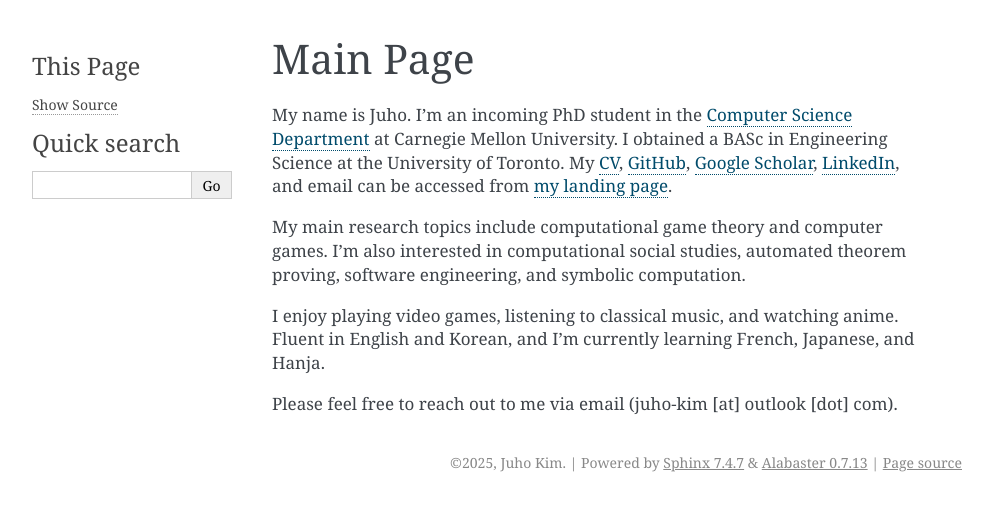
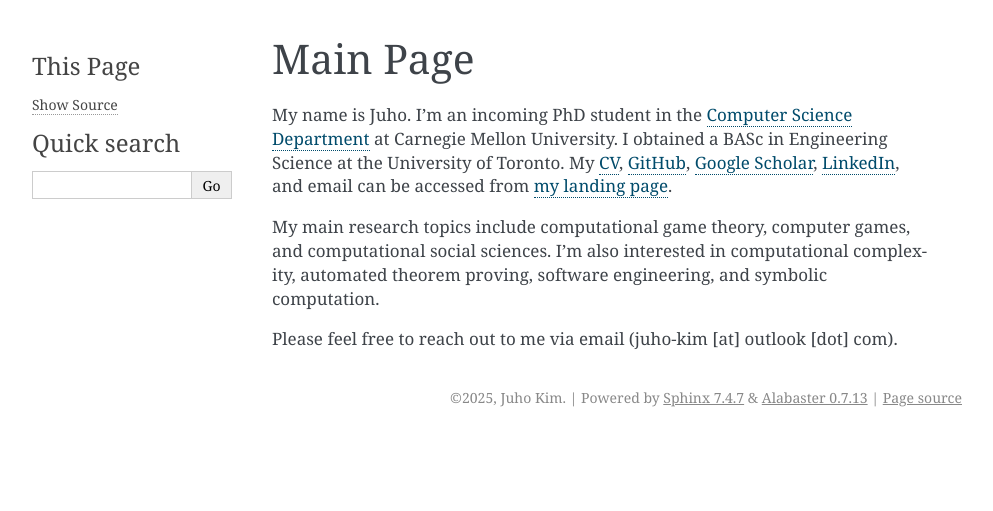
Before and after one commit to AussieSeaweed/personal-website, a Sphinx documentation site: the page built from source/index.rst, in a window 1280 px wide. Shown: the top 511 px of the page, without its empty margins (148-1141 px from the left). Built offline with Sphinx 7.4.7, drawn with Linux system fonts in a browser that asks for light colours.

Commit message:
Update website

```diff
--- a/source/index.rst
+++ b/source/index.rst
@@ -11,11 +11,8 @@ I'm an incoming PhD student in the `Computer Science Department <https://csd.cmu
 I obtained a BASc in Engineering Science at the University of Toronto.
 My `CV <https://github.com/AussieSeaweed/personal-cv/releases/latest/download/main.pdf>`_, `GitHub <https://github.com/AussieSeaweed>`_, `Google Scholar <https://scholar.google.com/citations?user=iHbLHD0AAAAJ>`_, `LinkedIn <https://www.linkedin.com/in/aussieseaweed/>`_, and email can be accessed from `my landing page <https://aussieseaweed.com>`_.
 
-My main research topics include computational game theory and computer games.
-I'm also interested in computational social studies, automated theorem proving, software engineering, and symbolic computation.
-
-I enjoy playing video games, listening to classical music, and watching anime.
-Fluent in English and Korean, and I'm currently learning French, Japanese, and Hanja.
+My main research topics include computational game theory, computer games, and computational social sciences.
+I'm also interested in computational complexity, automated theorem proving, software engineering, and symbolic computation.
 
 Please feel free to reach out to me via email (juho-kim [at] outlook [dot] com).
 
```
